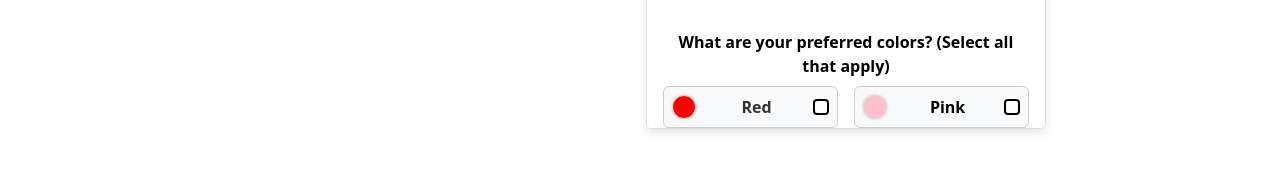
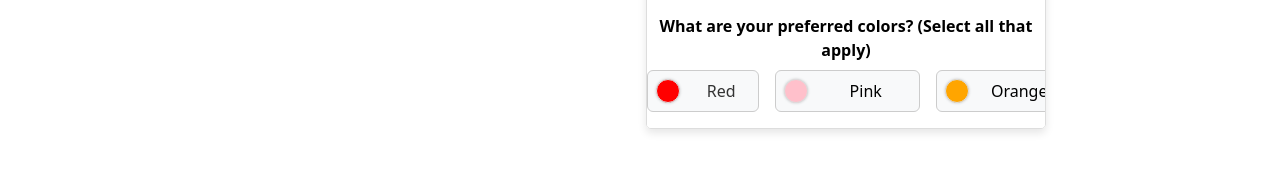
Before and after one commit to Crowdbop-ai/React_website, a React (Vite) app: page /voting in a window 1280 px wide. Both pictures are taken after a click on the element "Filters ▼". Shown: the part 571-742 px from the top of the page. Built offline with nearby package versions, Linux system fonts and the light colour scheme; no server answers.

Commit message:
filter ui

```diff
--- a/src/content/CrowdbopVoting.jsx
+++ b/src/content/CrowdbopVoting.jsx
@@ -441,9 +441,9 @@ const CrowdbopVoting = () => {
                 </Form.Group>
 
                 {/* Color Preferences Multi-Select */}
-                <Form.Group className="mb-4 p-3">
+                <Form.Group className="mb-4">
   <Form.Label className="fw-bold">What are your preferred colors? (Select all that apply)</Form.Label>
-                  <div className="d-grid" style={{ gridTemplateColumns: 'repeat(2, 1fr)', gap: '16px' }}>
+  <div className="d-grid" style={{ gridTemplateColumns: 'repeat(3, 1fr)', gap: '16px' }}>
     {colorOptions.map((color) => {
       const isDark = ['Black', 'Blue', 'Brown', 'Gray', 'Green', 'Purple', 'Red'].includes(color);
       const isSelected = userDetails.color.includes(color);
@@ -452,16 +452,12 @@ const CrowdbopVoting = () => {
           key={color}
           className="d-flex align-items-center rounded p-2"
           style={{
-                            border: isSelected ? '2px solid #EE4A1B' : '1px solid #ccc',
-                            backgroundColor: '#f8f9fa',
+            border: isSelected ? '1px solid #EE4A1B' : '1px solid #ccc',
+            backgroundColor: isSelected ? '#FFF4EE' : '#f8f9fa',
             transition: 'all 0.2s ease-in-out',
-                            // cursor: userDetails.color.length > 0 && !isSelected ? 'not-allowed' : 'pointer'
             cursor: 'pointer',
           }}
-                          onClick={() => {
-                            // if(userDetails.color.length > 0 && !isSelected) return;
-                            toggleColor(color);
-                          }}
+          onClick={() => toggleColor(color)}
         >
           <div
             style={{
@@ -474,15 +470,13 @@ const CrowdbopVoting = () => {
               boxShadow: '0 0 3px rgba(0,0,0,0.2)'
             }}
           />
-                          <span style={{ color: isDark ? '#333' : '#000', flex: 1 }}>{color}</span>
-                          <Form.Check
-                            type="checkbox"
-                            id={`color-${color}`}
-                            checked={isSelected}
-                            onChange={() => toggleColor(color)}
-                            className="ms-2"
-                            style={{ pointerEvents: 'none' }} // prevents double toggle
-                          />
+          <span style={{
+            color: isDark ? '#333' : '#000',
+            flex: 1,
+            fontWeight: isSelected ? 'bold' : 'normal'
+          }}>
+            {color}
+          </span>
         </div>
       );
     })}
```
Lines whose indentation alone changed are shown as unchanged.
